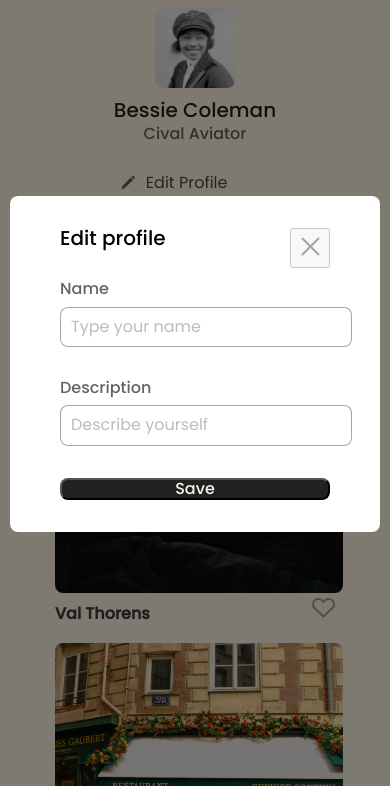
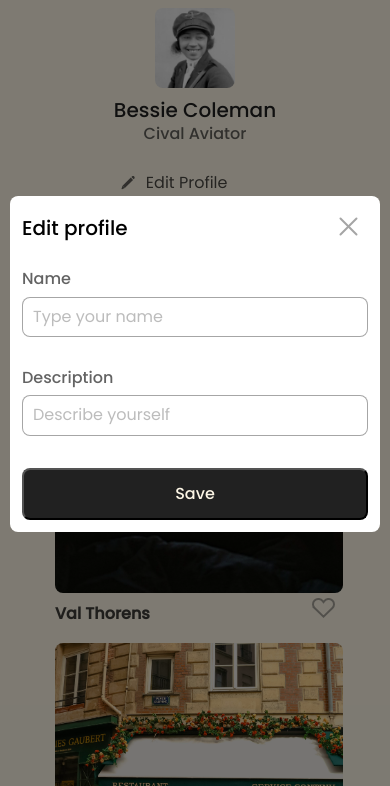
Before and after one commit to um4life13/se_project_spots, a plain HTML site: page index.html in a window 390 px wide. Both pictures are taken after a click on the button "Edit Profile". Shown: the part 58-844 px from the top of the page. Drawn offline with Linux system fonts and the light colour scheme.

Commit message:
Seventh commit

```diff
--- a/blocks/modal.css
+++ b/blocks/modal.css
@@ -33,6 +33,8 @@
   height: 40px;
   padding: 0;
   opacity: 40%;
+  border: none;
+  background: none;
 }
 
 .modal__close-btn:hover {
@@ -62,6 +64,7 @@
   display: block;
   margin: 8px 0 0;
   width: 100%;
+  box-sizing: border-box;
   padding: 10px;
   border-radius: 8px;
   border: 1px solid rgba(33, 33, 33, 0.4);
@@ -74,6 +77,7 @@
 .modal__submit-btn {
   width: 100%;
   max-width: 156px;
+  min-height: 52px;
   background: rgba(33, 33, 33, 1);
   color: rgba(252, 245, 229, 1);
   font-weight: 500;
@@ -85,9 +89,19 @@
 @media screen and (max-width: 627px) {
   .modal__title {
     font-size: 20px;
+    margin-top: 10px;
   }
 
   .modal__submit-btn {
     max-width: none;
   }
+
+  .modal__container {
+    padding: 12px;
+  }
+
+  .modal__close-btn {
+    top: 12px;
+    right: 12px;
+  }
 }
```
